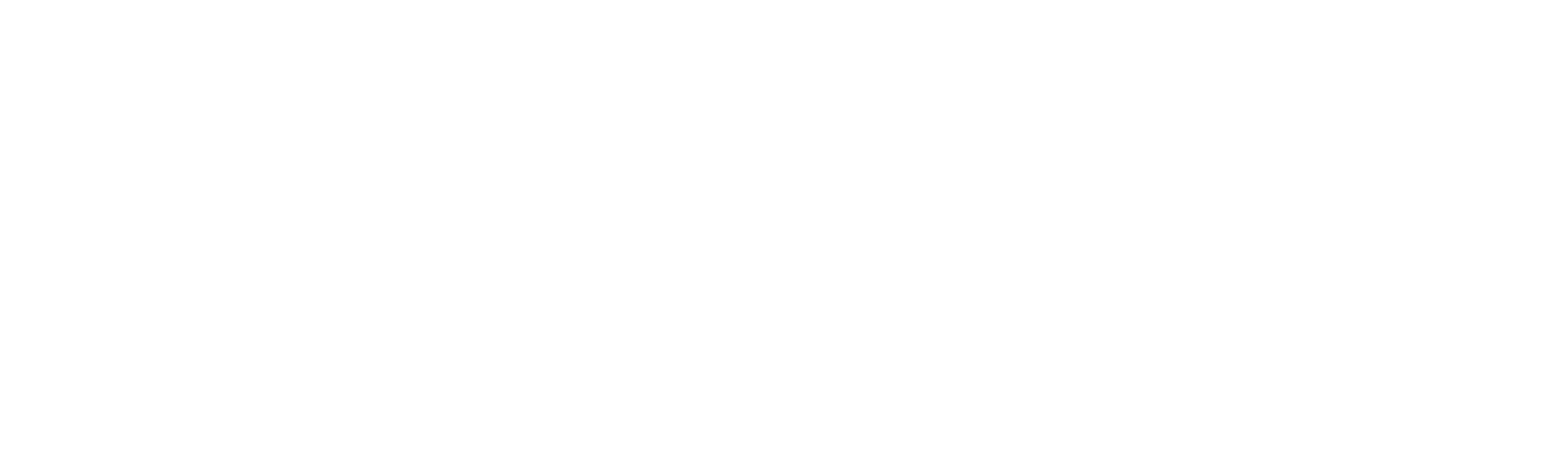
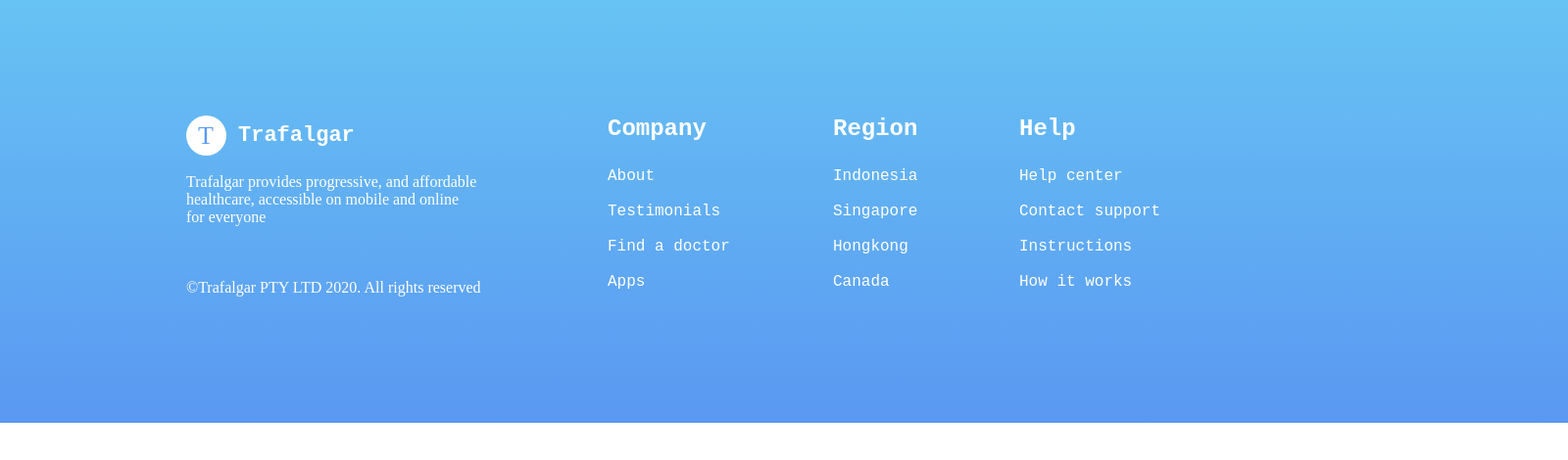
Before and after one commit to abdulazizboqiyev008-art/team, a plain HTML site: page index.html in a window 1280 px wide. Shown: the whole page at 98% size, 1600 px wide, since content can reach past the window. Drawn offline with Linux system fonts and the light colour scheme.

Commit message:
footerni qildim!

```diff
--- a/css/style.css
+++ b/css/style.css
@@ -0,0 +1,116 @@
+* {
+    margin: 0;
+    padding: 0;
+    box-sizing: border-box;
+}
+/* footer muhammadali */
+footer {
+    width: 1600px;
+    height: 432px;
+    background: linear-gradient(180deg, #67C3F3, #5A98F2);
+}
+
+.info {
+    position: absolute;
+    top: 118px;
+    left: 190px;
+}
+
+footer .info .main {
+    display: flex;
+    gap: 12px;
+}
+
+footer .info .main .log{
+    width: 41px;
+    height: 41px;
+    background-color: #FFFFFF;
+    border-radius: 50%;
+    position: relative;
+}
+
+footer .info .main .log p {
+    color: #5B9BF3;
+    font-size: 26px;
+    position: absolute;
+    top: 6px;
+    left: 12px;
+}
+
+footer .info .main h1 {
+    font-size: 22px;
+    color: #FFFFFF;
+    margin-top: 8px;
+    font-family: monospace;
+}
+
+footer .info .onep {
+    width: 300px;
+    color: #FFFFFF;
+    font-size: 16px;
+}
+
+footer .info .twop {
+    width: 310px;
+    color: #FFFFFF;
+    font-size: 16px;
+}
+
+footer .company {
+    position: absolute;
+    top: 118px;
+    left: 620px;
+}
+
+footer .company h1 {
+    font-size: 24px;
+    color: #FFFFFF;
+    margin-bottom: 8px;
+    font-family: monospace;
+}
+
+footer .company p {
+    color: #FFFFFF;
+    font-size: 16px;
+    font-family: monospace;
+}
+
+footer .region {
+    position: absolute;
+    top: 118px;
+    left: 850px;
+}
+
+footer .region h1 {
+    font-size: 24px;
+    color: #FFFFFF;
+    margin-bottom: 8px;
+    font-family: monospace;
+}
+
+footer .region p {
+    color: #FFFFFF;
+    font-size: 16px;
+    font-family: monospace;
+}
+
+footer .help {
+    position: absolute;
+    top: 118px;
+    left: 1040px;
+}
+
+footer .help h1 {
+    font-size: 24px;
+    color: #FFFFFF;
+    margin-bottom: 8px;
+    font-family: monospace;
+}
+
+footer .help p {
+    color: #FFFFFF;
+    font-size: 16px;
+    font-family: monospace;
+}
+
+/* footer end */
--- a/index.html
+++ b/index.html
@@ -10,5 +10,54 @@
     <!-- header abdulaziz -->
 
     <!-- header end -->
+     <!-- footer muhammadali -->
+      <footer>
+        <div class="info">
+            <div class="main">
+                <div class="log">
+                    <p>T</p>
+                </div>
+                <h1>Trafalgar</h1>
+            </div>
+            <br>
+            <p class="onep">Trafalgar provides progressive, and affordable healthcare, accessible on mobile and online for everyone</p>
+            <br><br><br>
+            <p class="twop">©Trafalgar PTY LTD 2020. All rights reserved</p>
+        </div>
+        <div class="company">
+            <h1>Company</h1>
+            <br>
+            <p>About</p>
+            <br>
+            <p>Testimonials</p>
+            <br>
+            <p>Find a doctor</p>
+            <br>
+            <p>Apps</p>
+        </div>
+        <div class="region">
+            <h1>Region</h1>
+            <br>
+            <p>Indonesia</p>
+            <br>
+            <p>Singapore</p>
+            <br>
+            <p>Hongkong</p>
+            <br>
+            <p>Canada</p>
+        </div>
+        <div class="help">
+            <h1>Help</h1>
+            <br>
+            <p>Help center</p>
+            <br>
+            <p>Contact support</p>
+            <br>
+            <p>Instructions</p>
+            <br>
+            <p>How it works </p>
+        </div>
+    </footer>
+     <!-- footer end -->
 </body>
 </html>
```
